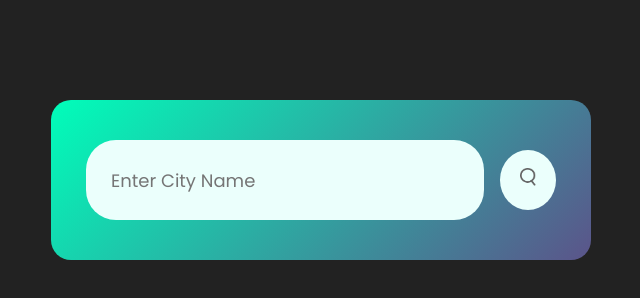
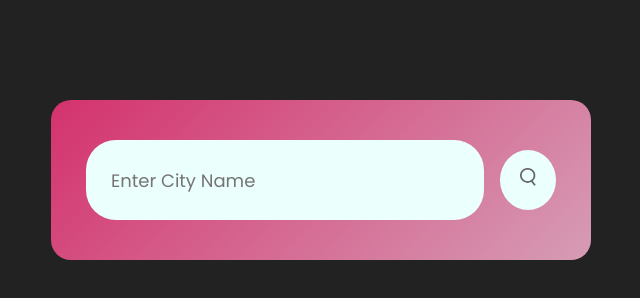
Before and after one commit to Ishaaann/Weather-App, a plain HTML site: page index.html in a window 1280 px wide. Shown: the whole page, without its empty margins (319-959 px from the left). Drawn offline with Linux system fonts and the light colour scheme.

Commit message:
changed color

```diff
--- a/style.css
+++ b/style.css
@@ -23,7 +23,7 @@ body{
     /* background-color: aqua; */
     width: 90%;
     max-width: 470px;
-    background: linear-gradient(135deg, #00feba, #5b548a);
+    background: linear-gradient(135deg, #d4326d, #d69cb5);
     margin: 100px auto 0;
     border-radius: 20px;
     padding: 40px 35px;
```
